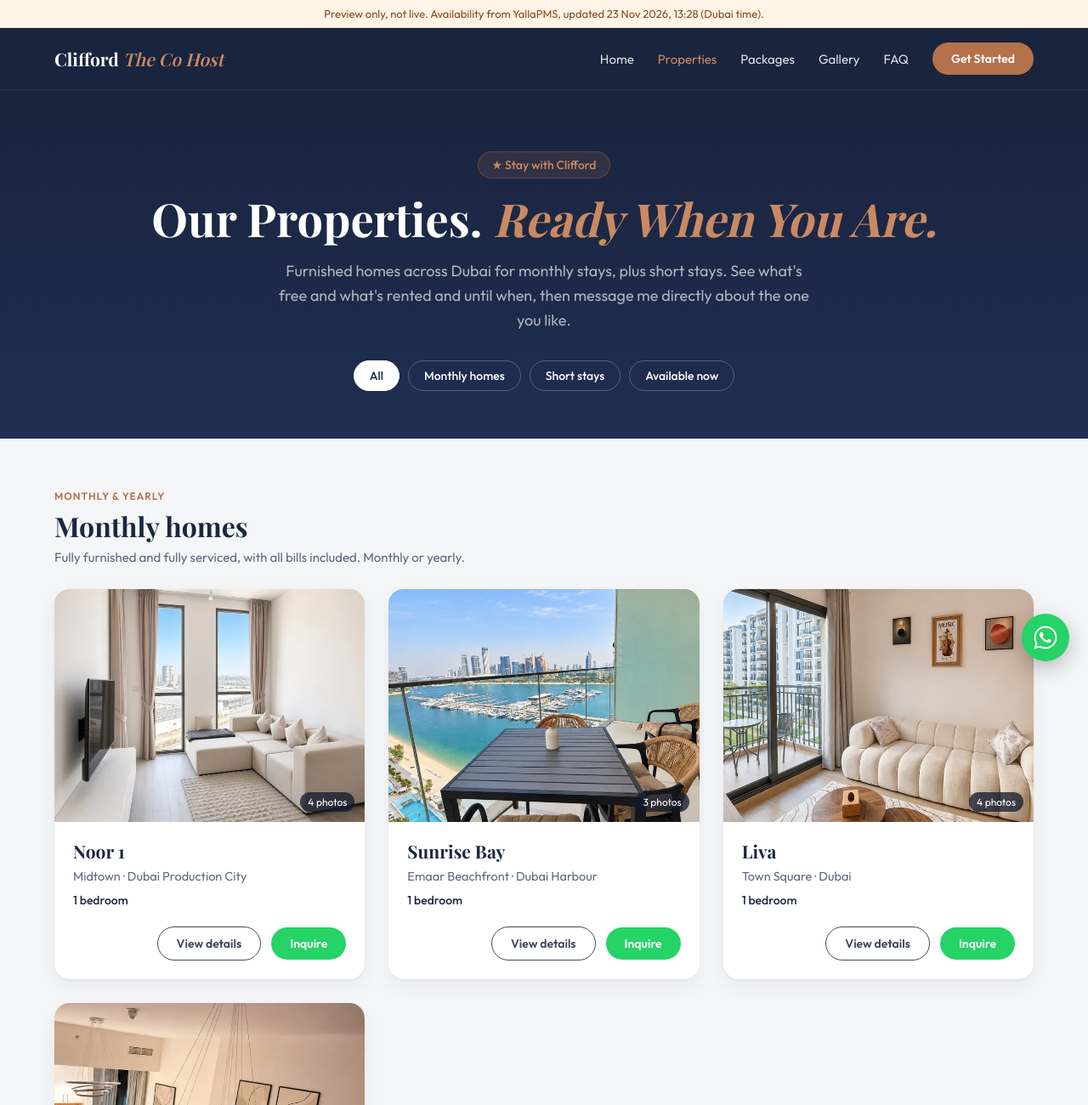
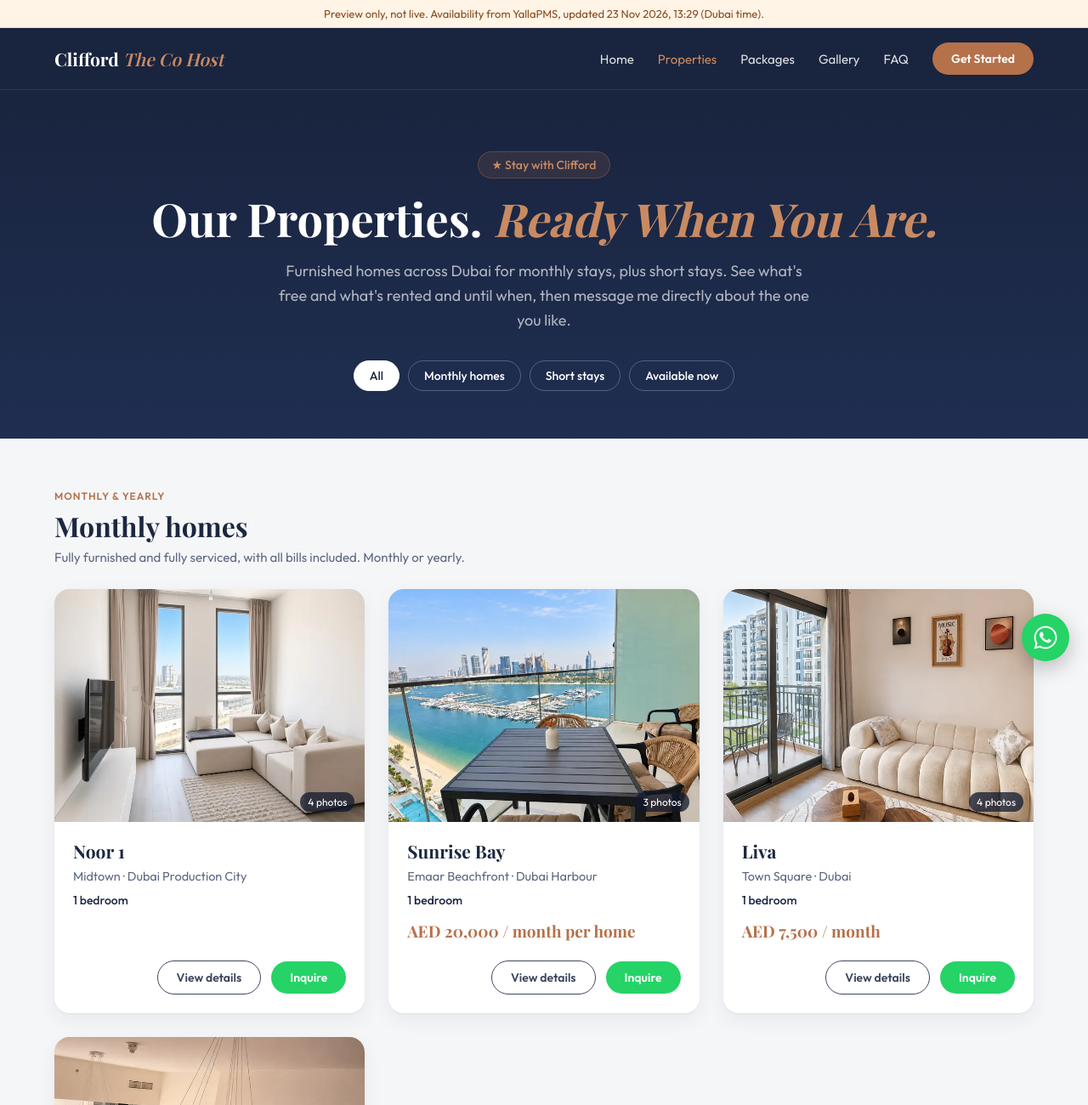
Before and after one commit to cliffordlandman-alt/co-host-pro-properties-preview, a plain HTML site: page index.html in a window 1280 px wide. Shown: the top 1300 px of the page at 85% size. Drawn offline with nearby package versions, Linux system fonts and the light colour scheme; a web font is replaced by a local one.

Commit message:
Show monthly prices (Noor 1 withheld), WhatsApp +971 58 644 4285 only

```diff
--- a/availability.json
+++ b/availability.json
@@ -1,5 +1,5 @@
 {
- "updated": "23 Nov 2026, 13:28",
+ "updated": "23 Nov 2026, 13:29",
  "units": [
   {
    "id": "noor-1",
@@ -21,7 +21,9 @@
    "terms": [
     "All bills included",
     "Fully serviced",
-    "Monthly or yearly"
+    "Monthly or yearly",
+    "AED 500 refundable deposit",
+    "AED 150 contract fee"
    ],
    "photos": [
     {
@@ -64,7 +66,9 @@
    "terms": [
     "All bills included",
     "Fully serviced",
-    "Monthly or yearly"
+    "Monthly or yearly",
+    "AED 500 refundable deposit",
+    "AED 150 contract fee"
    ],
    "photos": [
     {
@@ -80,6 +84,7 @@
      "alt": "Private beach"
     }
    ],
+   "price": "AED 20,000 / month per home",
    "status": "unknown",
    "until": null
   },
@@ -101,7 +106,9 @@
    "terms": [
     "All bills included",
     "Fully serviced",
-    "Monthly or yearly"
+    "Monthly or yearly",
+    "AED 500 refundable deposit",
+    "AED 150 contract fee"
    ],
    "photos": [
     {
@@ -121,6 +128,7 @@
      "alt": "Podium pool"
     }
    ],
+   "price": "AED 7,500 / month",
    "status": "unknown",
    "until": null
   },
@@ -143,7 +151,9 @@
    "terms": [
     "All bills included",
     "Fully serviced",
-    "Monthly or yearly"
+    "Monthly or yearly",
+    "AED 500 refundable deposit",
+    "AED 150 contract fee"
    ],
    "photos": [
     {
@@ -151,6 +161,7 @@
      "alt": "Studio with bed and kitchen"
     }
    ],
+   "price": "AED 6,500 / month",
    "status": "unknown",
    "until": null
   },
--- a/index.html
+++ b/index.html
@@ -61,7 +61,8 @@ footer a{color:#fff;margin:0 10px}
 .short .tag{color:var(--cu2)}
 .grid{padding:0}
 .short .card{background:#22304f;color:#fff;box-shadow:none;border:1px solid rgba(255,255,255,.08)}.short .meta,.short .facts{color:rgba(255,255,255,.65)}
-.card{cursor:pointer}.facts{display:flex;flex-wrap:wrap;gap:6px 14px;font-size:14px;color:var(--ink);font-weight:500;margin-top:4px}
+.card{cursor:pointer}.price{font-family:'Playfair Display',serif;font-size:19px;font-weight:700;color:var(--cu);margin-top:8px}.price small{font-family:Outfit,sans-serif;font-size:13px;font-weight:500;color:var(--mut)}
+.facts{display:flex;flex-wrap:wrap;gap:6px 14px;font-size:14px;color:var(--ink);font-weight:500;margin-top:4px}
 .count{position:absolute;bottom:12px;right:12px;background:rgba(16,25,45,.75);color:#fff;font-size:12px;padding:4px 9px;border-radius:999px}
 .row{justify-content:flex-end}button.btn{font-family:inherit}.btn-ghost{background:transparent;color:inherit;border:1px solid currentColor;opacity:.85}.btn-ghost:hover{opacity:1}
 .modal{position:fixed;inset:0;background:rgba(10,15,28,.75);z-index:50;display:none;align-items:center;justify-content:center;padding:20px}
@@ -125,7 +126,7 @@ footer a{color:#fff;margin:0 10px}
   <button class="x" id="mx" aria-label="Close">×</button>
   <div class="gal"><img id="mimg" alt=""><button class="nav p" id="mp" aria-label="Previous photo">‹</button><button class="nav n" id="mn" aria-label="Next photo">›</button><span class="cap" id="mcap"></span></div>
   <div class="thumbs" id="mth"></div>
-  <div class="det"><div><h3 id="mname"></h3><div class="meta" id="marea"></div><div id="mbadge"></div><div class="facts" id="mfacts"></div><p id="mdesc"></p></div>
+  <div class="det"><div><h3 id="mname"></h3><div class="meta" id="marea"></div><div id="mbadge"></div><div class="facts" id="mfacts"></div><div class="price" id="mprice"></div><p id="mdesc"></p></div>
   <div><h4>Highlights</h4><ul class="ams" id="mams"></ul><div id="mterms"></div><a class="btn btn-wa" id="minq" target="_blank" rel="noopener">Inquire on WhatsApp</a></div></div>
 </div></div>
 
@@ -153,6 +154,7 @@ function card(u){
      ${badge(u)}${u.photos.length>1?`<span class="count">${u.photos.length} photos</span>`:''}</div>
    <div class="body"><h3>${esc(u.name)}</h3><div class="meta">${esc(u.area)}</div>
      <div class="facts">${u.facts.map(f=>`<span>${esc(f)}</span>`).join('')}</div>
+     ${u.price?`<div class="price">${esc(u.price)}</div>`:''}
      <div class="row"><button class="btn btn-ghost" data-open="${u.id}">View details</button>
      <a class="btn btn-wa" target="_blank" rel="noopener" href="${wa(msg(u))}">Inquire</a></div></div></article>`;
 }
@@ -172,7 +174,7 @@ function show(i){IDX=(i+CUR.photos.length)%CUR.photos.length;const p=CUR.photos[
   const one=CUR.photos.length<2;mp.style.display=mn.style.display=one?'none':'';}
 function open(id){CUR=DATA.units.find(u=>u.id===id);if(!CUR)return;
   mname.textContent=CUR.name;marea.textContent=CUR.area;mbadge.innerHTML=badge(CUR);
-  mfacts.innerHTML=CUR.facts.map(f=>`<span>${esc(f)}</span>`).join('');mdesc.textContent=CUR.description;
+  mfacts.innerHTML=CUR.facts.map(f=>`<span>${esc(f)}</span>`).join('');mdesc.textContent=CUR.description;mprice.textContent=CUR.price||'';
   mams.innerHTML=CUR.amenities.map(a=>`<li>${esc(a)}</li>`).join('');
   mterms.innerHTML=CUR.terms?`<h4 style="margin-top:18px">Terms</h4><ul class="ams">${CUR.terms.map(a=>`<li>${esc(a)}</li>`).join('')}</ul>`:'';
   minq.href=wa(msg(CUR));
--- a/site-config.js
+++ b/site-config.js
@@ -1,3 +1,3 @@
 // The ONE place to change the WhatsApp number used by every Inquire button, the footer and the floating button.
-// Digits only, with country code. Current: +971 58 644 4285. Alternative: "971544785481" (+971 54 478 5481).
+// Digits only, with country code. Clifford confirmed +971 58 644 4285 (23 Nov 2026).
 window.COHOST_WHATSAPP = "971586444285";
```
Also changed, not shown: listings.config.json (+19 -8 lines), 1 other file.
